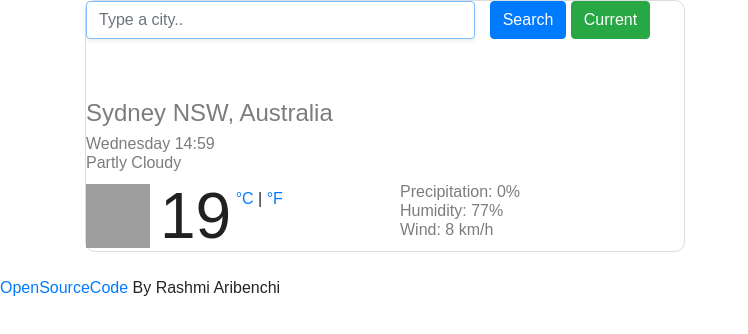
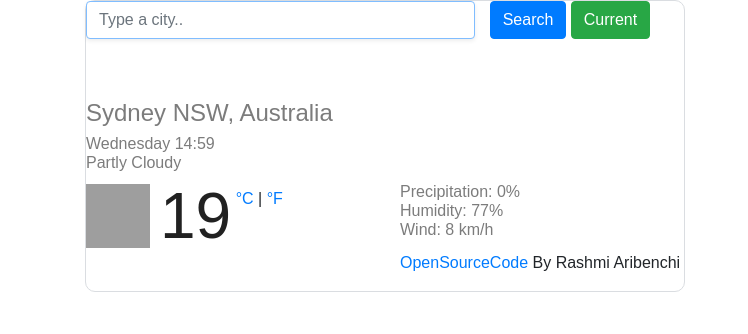
Before and after one commit to raribencchi/Wk6_Homework, a website built with Parcel: page index.html in a window 1280 px wide. Shown: the whole page, without its empty margins (0-748 px from the left). Built offline with nearby package versions, Linux system fonts and the light colour scheme; no server answers; grey boxes are pictures that could not be loaded.

Commit message:
Update on html

```diff
--- a/index.html
+++ b/index.html
@@ -79,13 +79,17 @@
                 Wind: 8 km/h
               </li>
             </ul>
-          </div>
+            <Div>
+            <p id="mycode">
+       <a href="https://github.com/raribencchi/Wk6_Homework.git" class="mycode-link">OpenSourceCode </a><span>By Rashmi Aribenchi</span>
+      </Div>
+      </div>
         </div>
       </div>
     </div>
-</br>
-    <p id="mycode">
-       <a href="https://github.com/raribencchi/Wk6_Homework.git" class="mycode-link">OpenSourceCode </a><span>By Rashmi Aribenchi</span>
+
+
+
     </p>
 
     <script src="src/index.js"></script>
```
